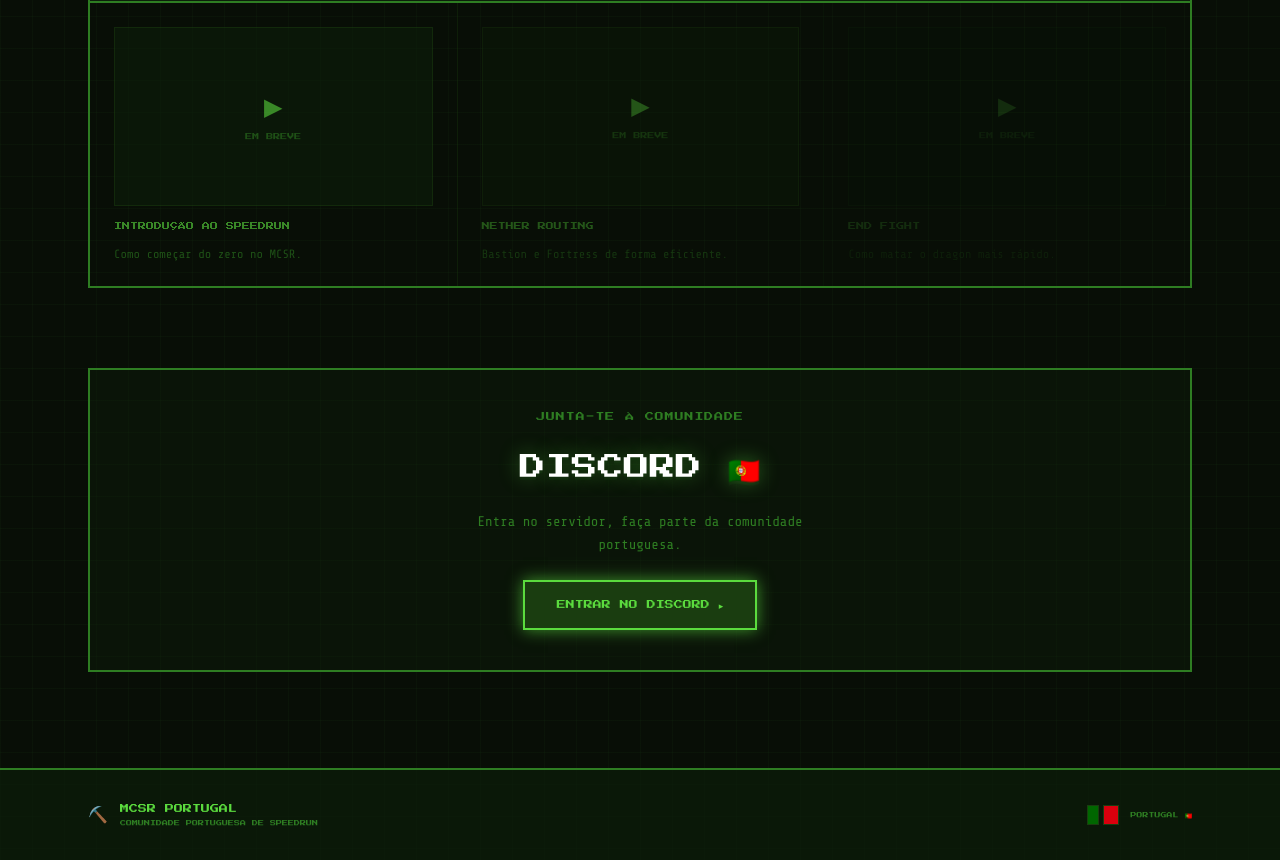
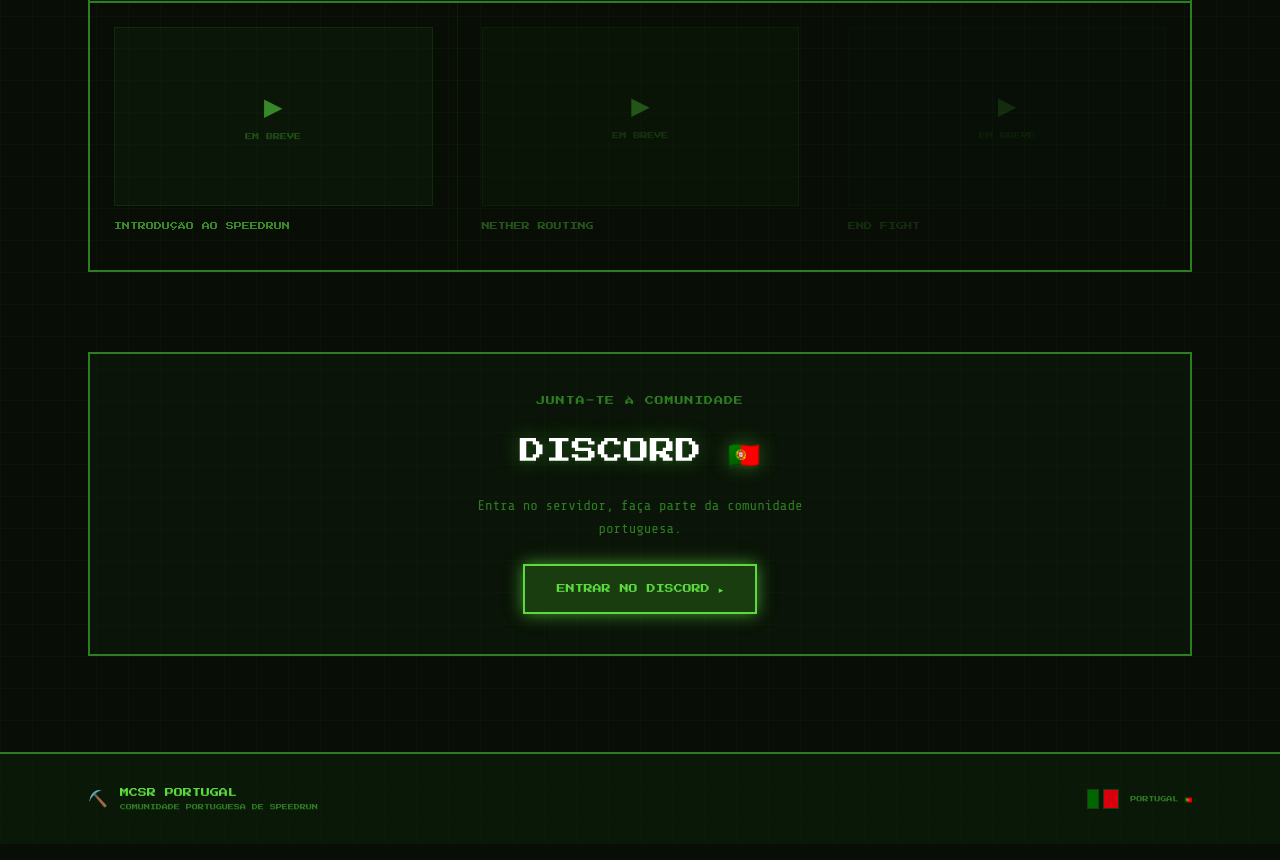
Before and after one commit to 7rc3/MCSR-PT, a plain HTML site: page index.html in a window 1280 px wide. Shown: the part 1296-2156 px from the top of the page. Drawn offline with nearby package versions, Linux system fonts and the light colour scheme.

Commit message:
Add files via upload

```diff
--- a/index.html
+++ b/index.html
@@ -271,7 +271,7 @@
             <span class="font-pixel text-[7px] text-g-600">EM BREVE</span>
           </div>
           <span class="font-pixel text-[8px] text-g-400 leading-loose">INTRODUÇÃO AO SPEEDRUN</span>
-          <span class="font-mono text-g-600 text-xs">Como começar do zero no MCSR.</span>
+          <span class="font-mono text-g-600 text-xs"></span>
         </div>
         <div class="p-6 flex flex-col gap-3 opacity-35 hover:opacity-70 transition-opacity">
           <div class="w-full aspect-video bg-g-900 border border-g-800 flex flex-col items-center justify-center gap-2">
@@ -279,7 +279,7 @@
             <span class="font-pixel text-[7px] text-g-600">EM BREVE</span>
           </div>
           <span class="font-pixel text-[8px] text-g-400 leading-loose">NETHER ROUTING</span>
-          <span class="font-mono text-g-600 text-xs">Bastion e Fortress de forma eficiente.</span>
+          <span class="font-mono text-g-600 text-xs"></span>
         </div>
         <div class="p-6 flex flex-col gap-3 opacity-15 hover:opacity-50 transition-opacity">
           <div class="w-full aspect-video bg-g-900 border border-g-800 flex flex-col items-center justify-center gap-2">
@@ -287,7 +287,7 @@
             <span class="font-pixel text-[7px] text-g-600">EM BREVE</span>
           </div>
           <span class="font-pixel text-[8px] text-g-400 leading-loose">END FIGHT</span>
-          <span class="font-mono text-g-600 text-xs">Como matar o dragon mais rápido.</span>
+          <span class="font-mono text-g-600 text-xs"></span>
         </div>
       </div>
     </div>
```
